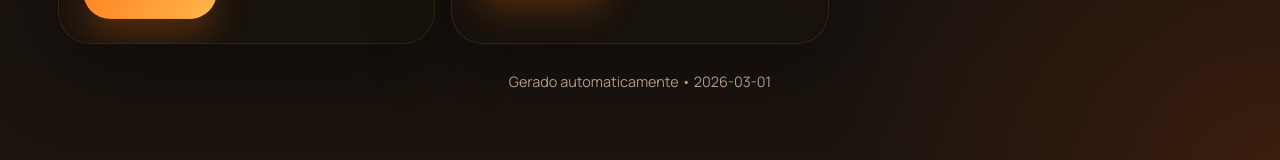
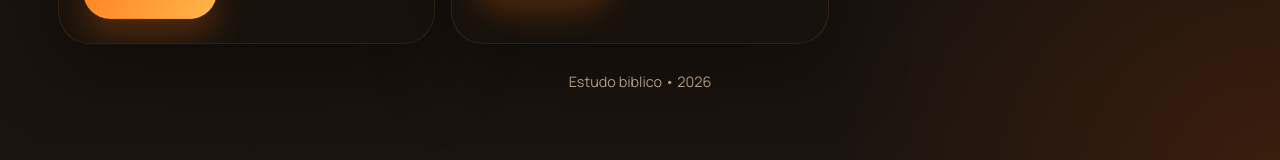
Before and after one commit to Daniel-Alves-NAVA/yt-study-pages, a website: page docs/index.html in a window 1280 px wide. Shown: the part 1184-1344 px from the top of the page. Drawn offline with Linux system fonts and the light colour scheme.

Commit message:
ajustando os informacoes do footer

```diff
--- a/docs/index.html
+++ b/docs/index.html
@@ -195,7 +195,7 @@
       <p class="muted">Ajuste a busca ou o filtro para encontrar outra leitura.</p>
     </section>
 
-    <div class="footer">Gerado automaticamente • 2026-03-01</div>
+    <div class="footer">Estudo biblico • 2026</div>
   </div>
   <script>
 const searchInput = document.querySelector("[data-search]");
```
